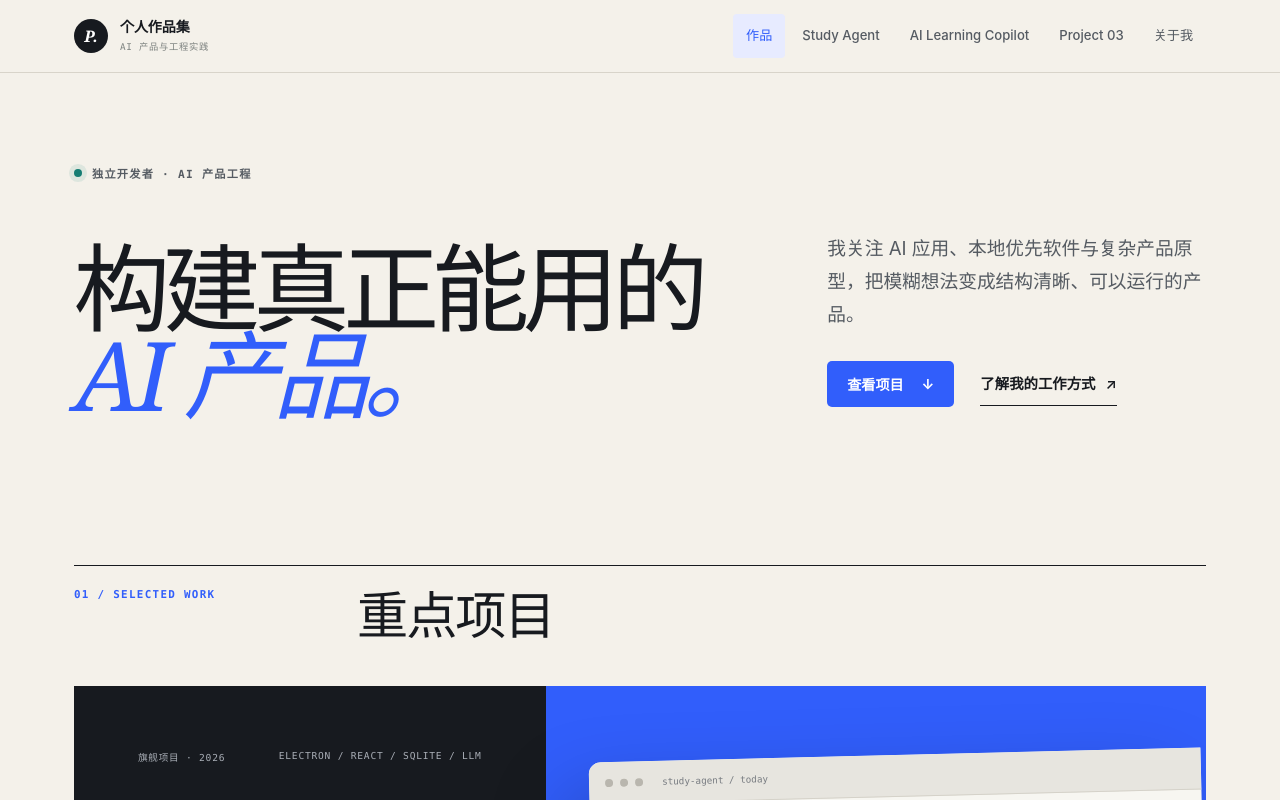
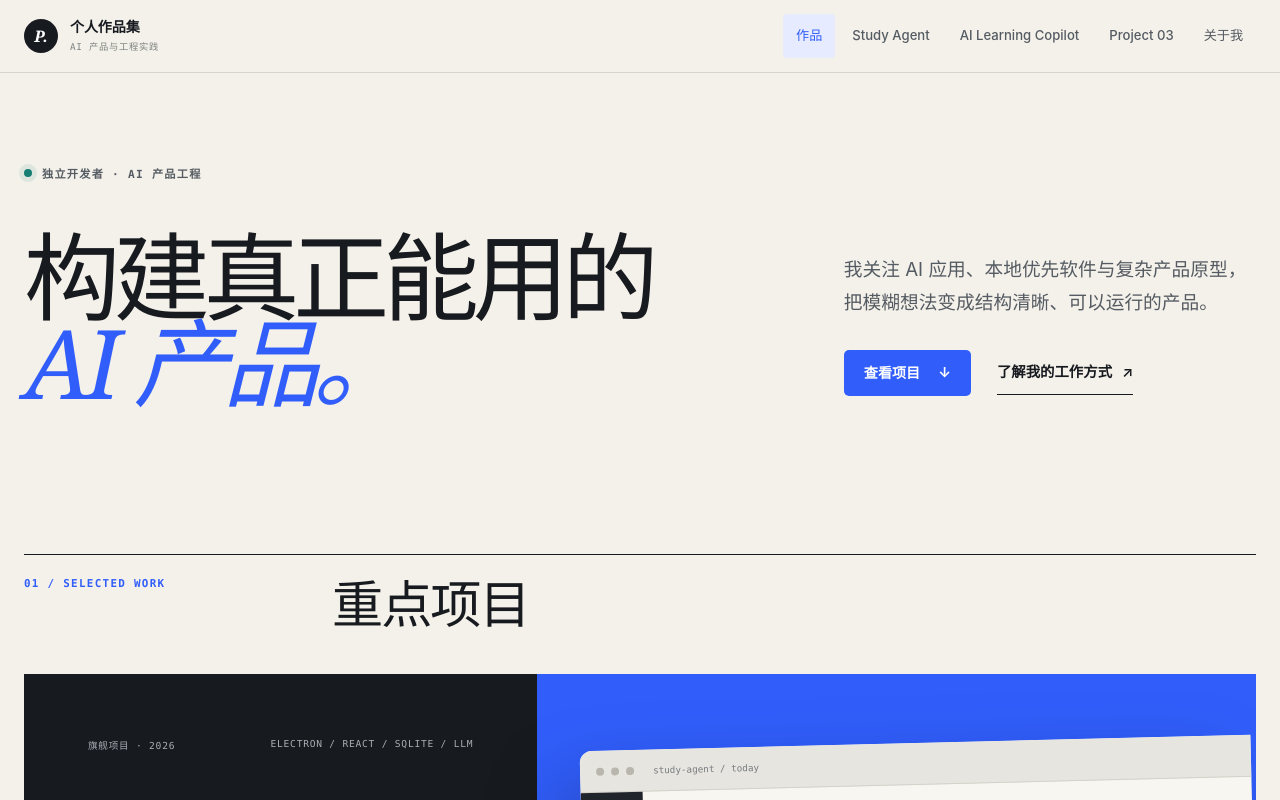
Before and after one commit to Chdosh/study-agent-showcase, a React (Vite) app: page / in a window 1280 px wide. Shown: the top 800 px of the page. Built offline with nearby package versions, Linux system fonts and the light colour scheme.

Commit message:
style: refine site title and content width

```diff
--- a/index.html
+++ b/index.html
@@ -1,9 +1,9 @@
 <!doctype html>
-<html lang="en">
+<html lang="zh-CN">
   <head>
     <meta charset="UTF-8" />
     <meta name="viewport" content="width=device-width, initial-scale=1.0" />
-    <title>Study Agent Showcase</title>
+    <title>冬生</title>
   </head>
   <body>
     <div id="root"></div>
--- a/src/index.css
+++ b/src/index.css
@@ -27,7 +27,7 @@
   --radius-lg: 12px;
   --shadow-sm: 0 1px 2px rgba(23, 26, 31, .05);
   --shadow-md: 0 18px 45px rgba(23, 26, 31, .09);
-  --max-width: 1180px;
+  --max-width: 1360px;
   --header-height: 72px;
 }
 
```
Also changed, not shown: 1 other file (tests, documents, lock files or other folders).
